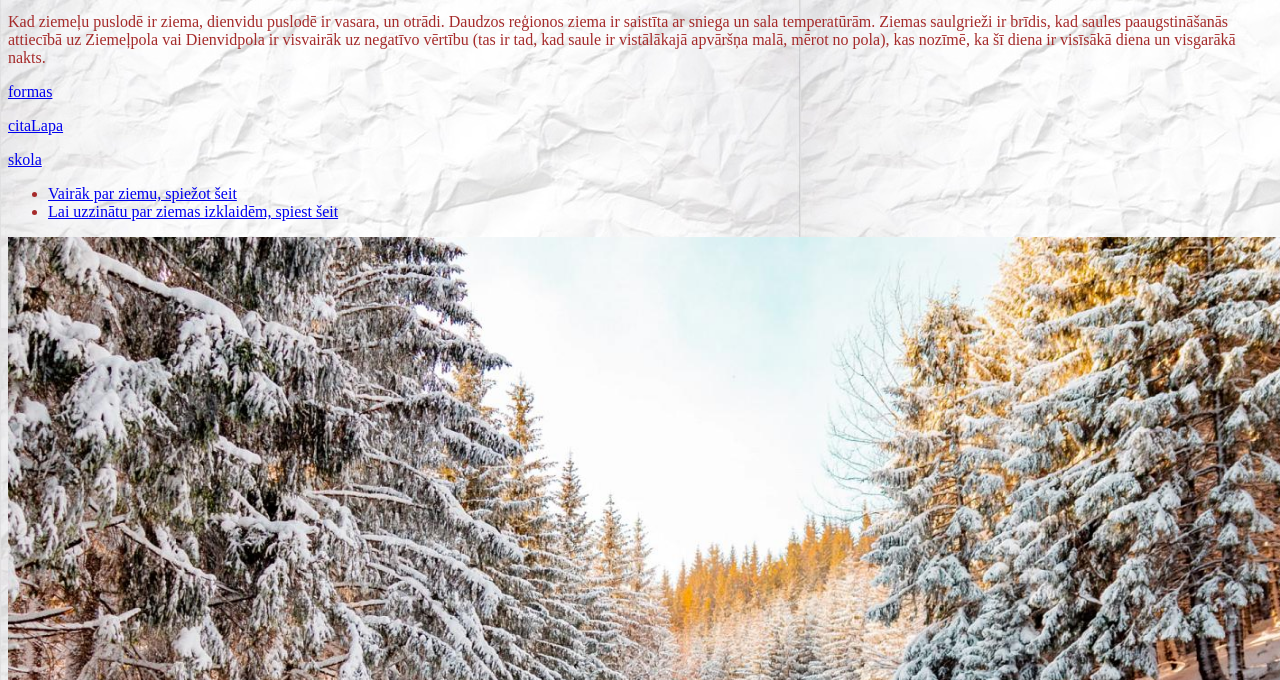
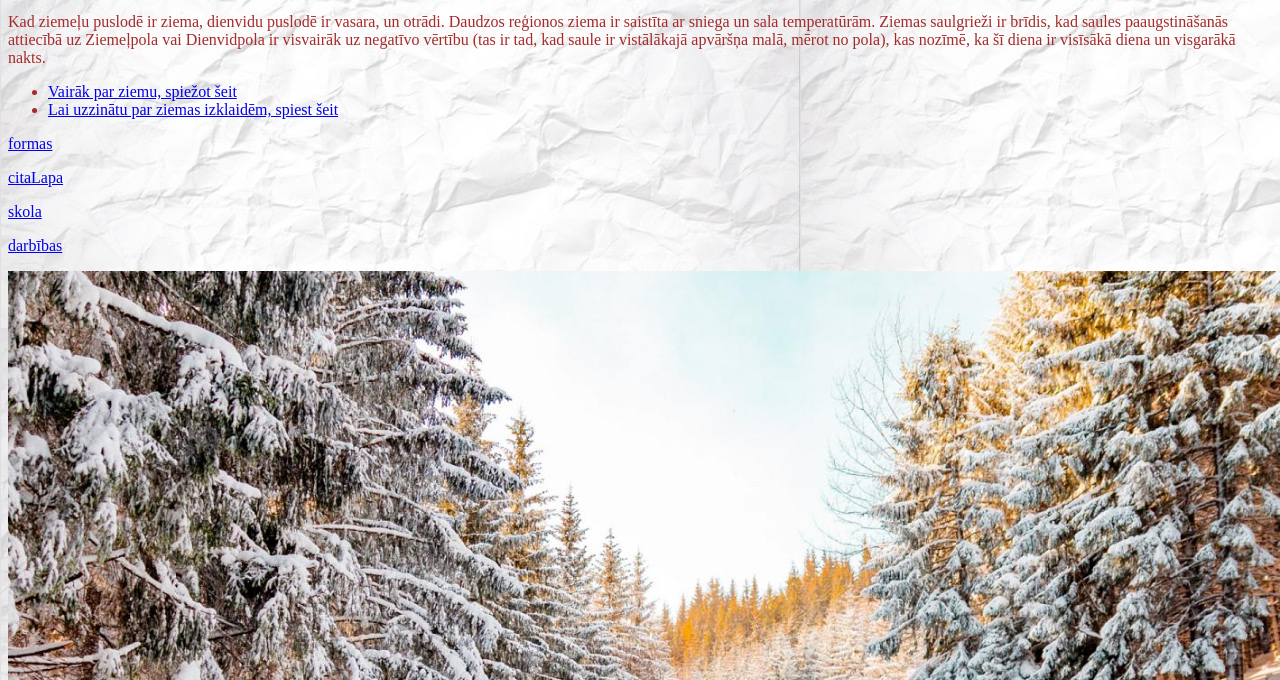
Before and after one commit to bangasigne/signe, a plain HTML site: page index.html in a window 1280 px wide. Shown: the part 120-800 px from the top of the page. Drawn offline with Linux system fonts and the light colour scheme.

Commit message:
Add files via upload

```diff
--- a/index.html
+++ b/index.html
@@ -19,15 +19,17 @@ and open the template in the editor.
 
 <p>Kad ziemeļu puslodē ir ziema, dienvidu puslodē ir vasara, un otrādi. Daudzos reģionos ziema ir saistīta ar sniega un sala temperatūrām. Ziemas saulgrieži ir brīdis, kad saules paaugstināšanās attiecībā uz Ziemeļpola vai Dienvidpola ir visvairāk uz negatīvo vērtību (tas ir tad, kad saule ir vistālākajā apvāršņa malā, mērot no pola), kas nozīmē, ka šī diena ir visīsākā diena un visgarākā nakts.
 </p>
-<p> <a href="https://bangasigne.github.io/signe/forma.html">formas</a>  </p>
-<p><a href="https://bangasigne.github.io/signe/citaLapa.html">citaLapa</a> </p>
-<p> <a href="https://bangasigne.github.io/signe/skola.html">skola</a>
-</p>
+
 <ul>
   <li><a href="https://lv.wikipedia.org/wiki/Ziema">Vairāk par ziemu, spiežot šeit</a></li>
   <li><a href="https://bangasigne.github.io/signe/adreses.html">Lai uzzinātu par ziemas izklaidēm, spiest šeit</a></li>
 
 </ul>
+<p> <a href="https://bangasigne.github.io/signe/forma.html">formas</a>  </p>
+<p><a href="https://bangasigne.github.io/signe/citaLapa.html">citaLapa</a> </p>
+<p> <a href="https://bangasigne.github.io/signe/skola.html">skola</a>
+</p>
+<p> <a href="https://bangasigne.github.io/signe/darbibas.html">darbības</a> </p>
 <img src="mezs.jpg" alt="sniegoti" width="1300" >
 
     </body>
```
